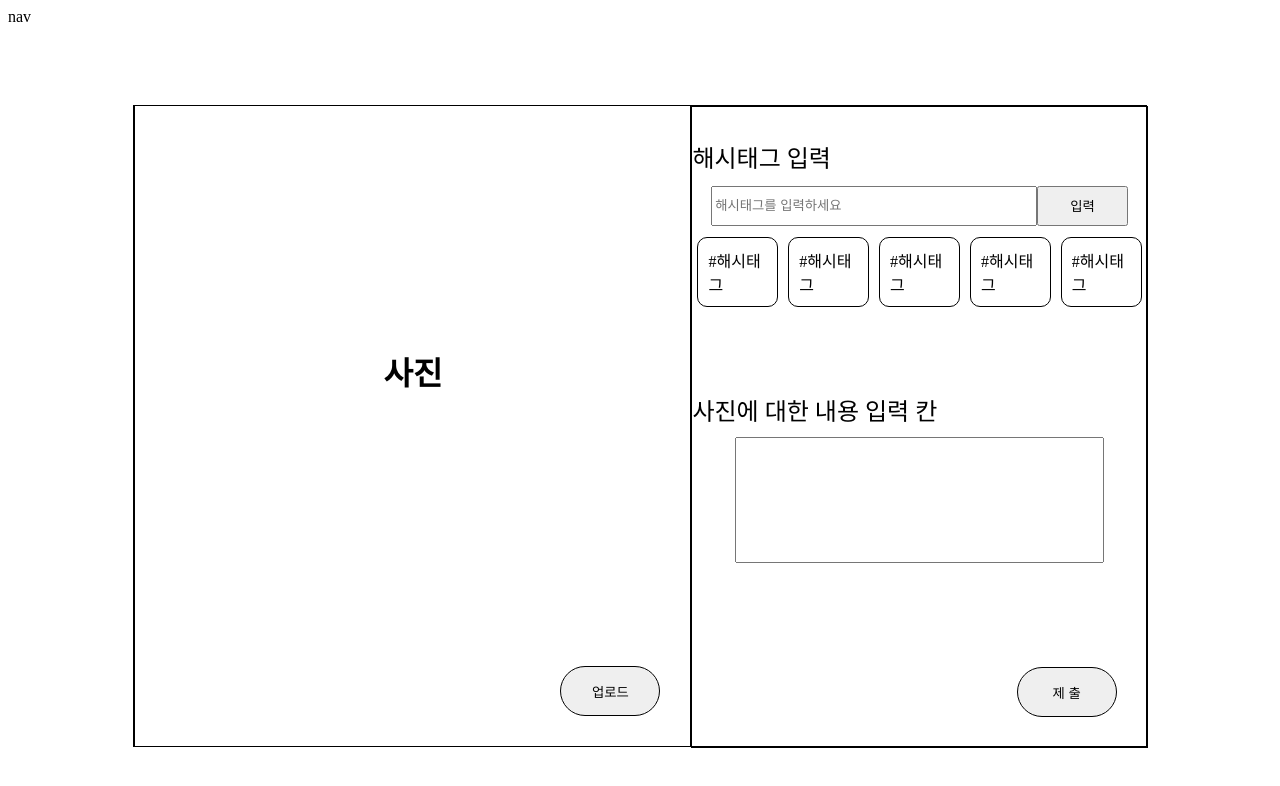
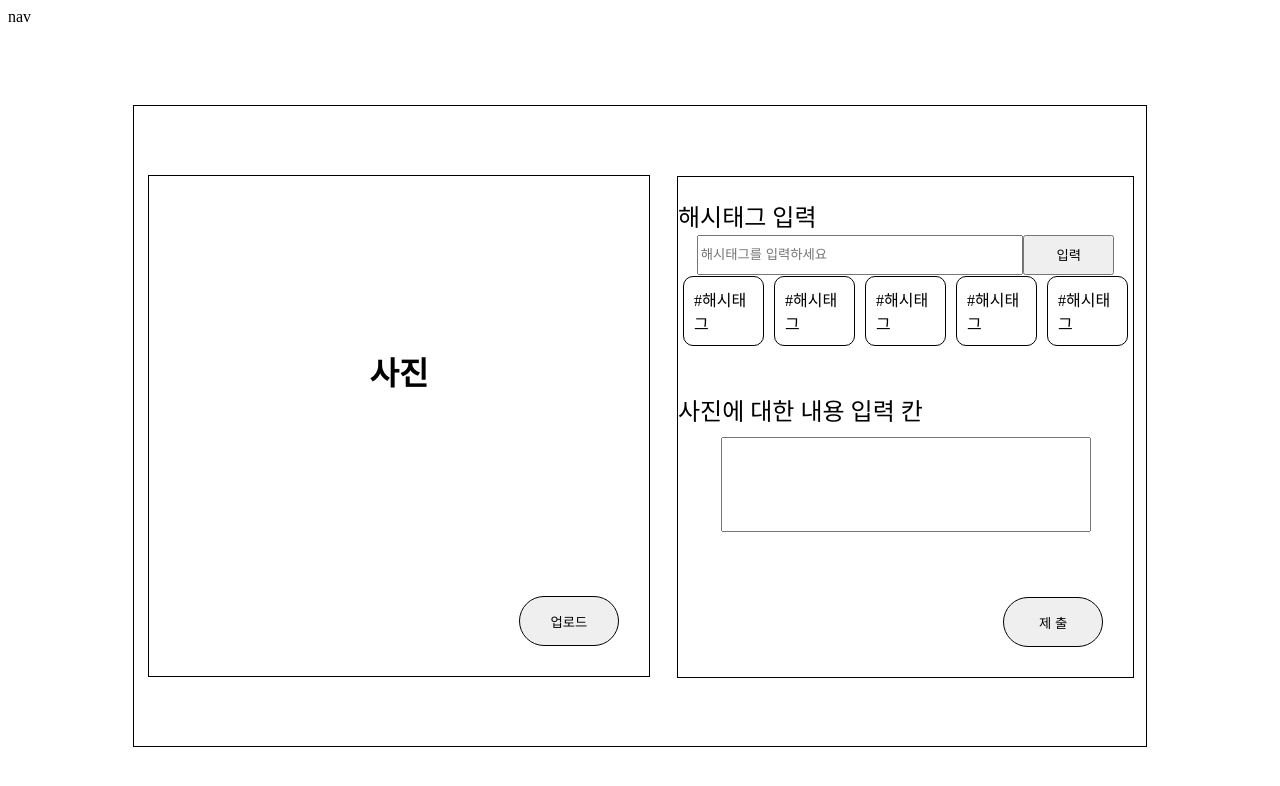
Before and after one commit to OhDaky/pinGGye, a React (Create React App) app in the folder client/: page /feed/upload in a window 1280 px wide. Shown: the top 786 px of the page. Built offline with nearby package versions, Linux system fonts and the light colour scheme; no server answers.

Commit message:
[Fixed] 피드업로드페이지 내부 구조 조정

```diff
--- a/client/src/components/Styles/FeedUpload.css
+++ b/client/src/components/Styles/FeedUpload.css
@@ -16,13 +16,13 @@
 }
 
 .feed__left-content {
-  height: 100%;
-  width: 55%;
+  height: 500px;
+  width: 500px;
   border: 1px solid black;
 }
 
 .feed__right-content {
-  height: 100%;
+  height: 500px;
   width: 45%;
 }
 
```
